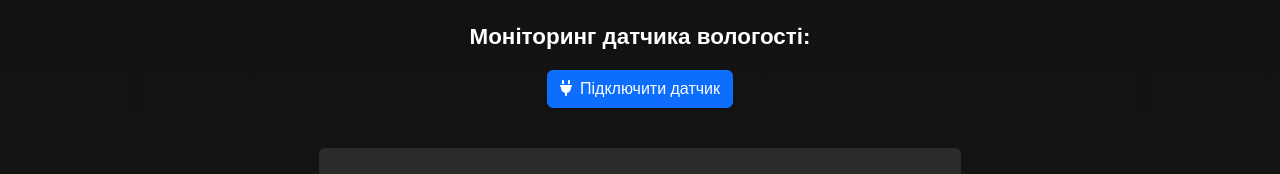
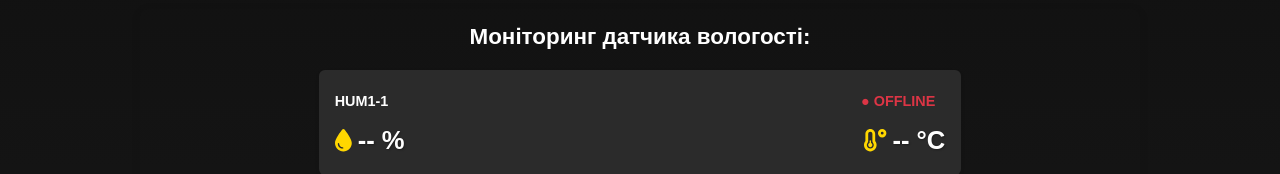
Before and after one commit to DITGDIGENTIS/ditgdigentis, a Next.js app: page /furniset in a window 1280 px wide. Shown: the part 275-449 px from the top of the page. Built offline with nearby package versions, Linux system fonts and the light colour scheme; no server answers; the database is empty.

Commit message:
cleaning

```diff
--- a/src/components/HumidityMonitor.tsx
+++ b/src/components/HumidityMonitor.tsx
@@ -5,12 +5,9 @@ import { FontAwesomeIcon } from "@fortawesome/react-fontawesome";
 import {
   faTint,
   faTemperatureLow,
-  faPlug,
-  faPlugCircleXmark,
 } from "@fortawesome/free-solid-svg-icons";
 import _ from "lodash";
 
-// Обновляем типы для более строгой типизации
 interface RawHumidityItem {
   id: string;
   humidity: number | string;
@@ -297,23 +294,6 @@ export function HumidityMonitor() {
   return (
     <div className="container sensor-container">
       <h2 className="text-center mt-4 mb-1">Моніторинг датчика вологості:</h2>
-
-      <div className="row justify-content-center mb-4">
-        <div className="col-12 col-md-8 text-center">
-          <button
-            type="button"
-            onClick={isConnected ? disconnectFromSensor : connectToSensor}
-            className={`btn ${isConnected ? "btn-danger" : "btn-primary"} mb-3`}
-          >
-            <FontAwesomeIcon
-              icon={isConnected ? faPlugCircleXmark : faPlug}
-              className="me-2"
-            />
-            {isConnected ? "Відключити датчик" : "Підключити датчик"}
-          </button>
-        </div>
-      </div>
-
       <div className="row justify-content-center">
         {sensors.map((sensor) => (
           <div key={sensor.id} className="col-12 col-md-8">
```
